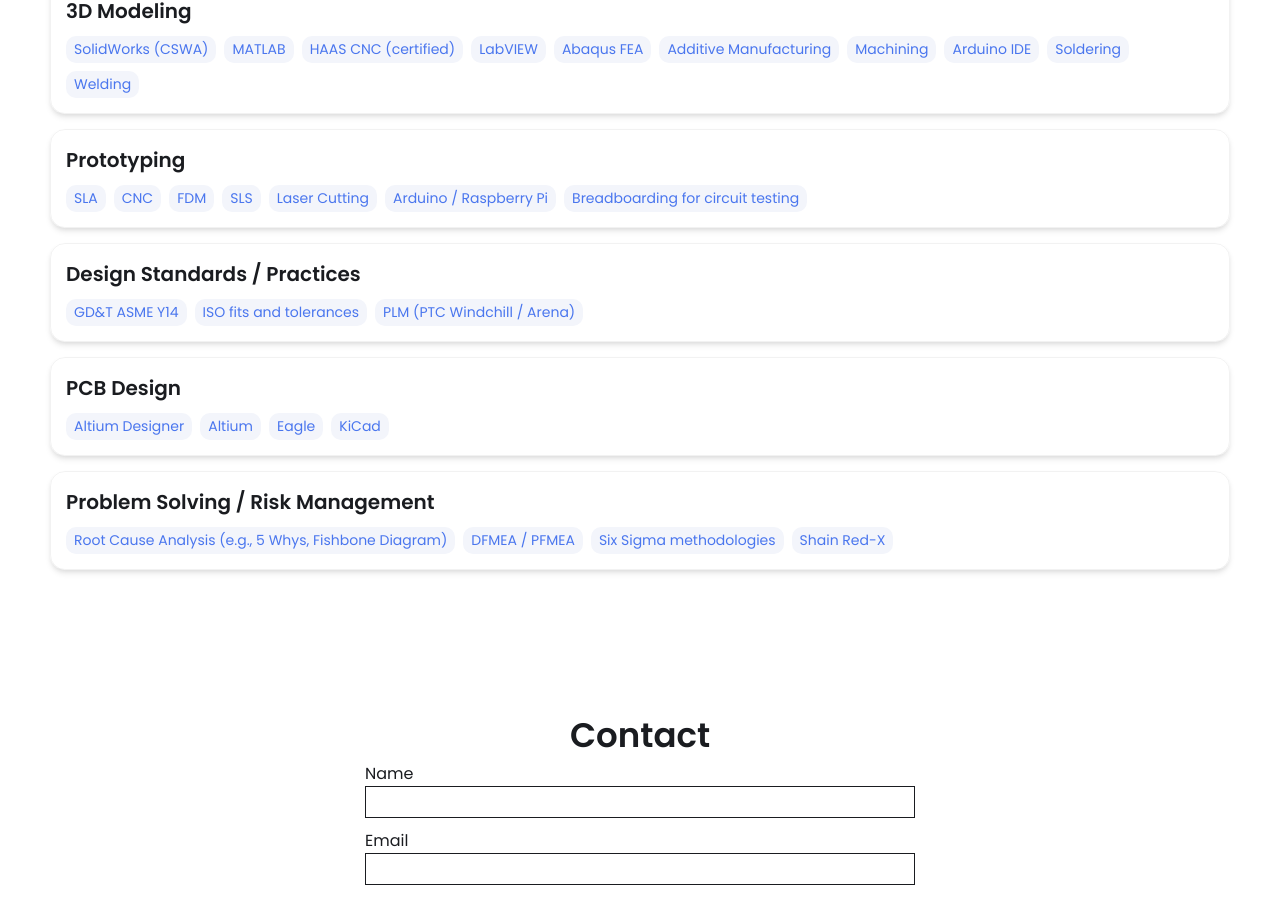
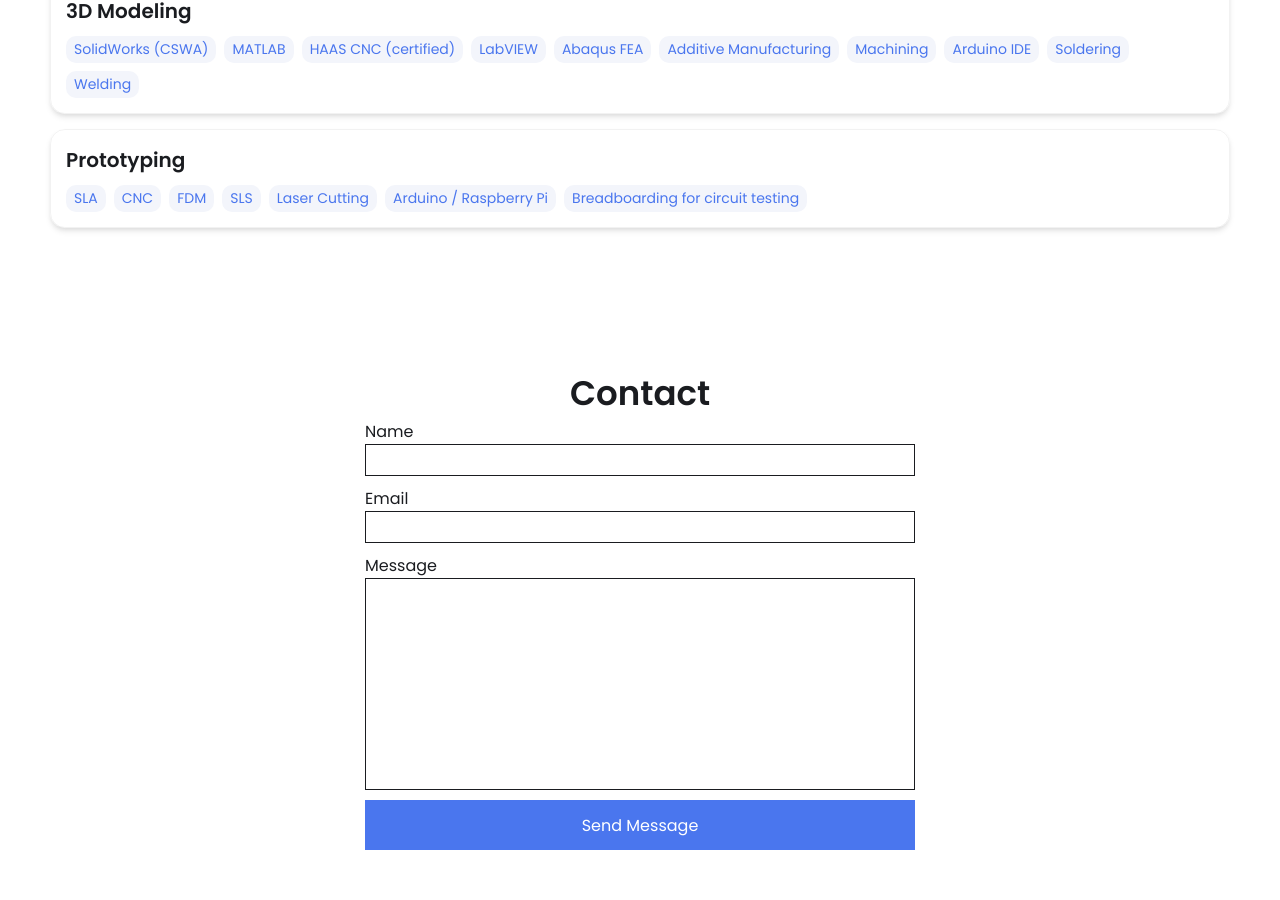
Before and after one commit to maxburdeen/maxburdeen.github.io, a Jekyll site: the page built from index.html, in a window 1280 px wide and 900 px high, scrolled down 1712 px. Built offline with Jekyll 4.4.1, drawn with Linux system fonts in a browser that asks for light colours; part of the change alters nothing that is shown.

Commit message:
Update _config.yml

```diff
--- a/_config.yml
+++ b/_config.yml
@@ -68,23 +68,23 @@ skills:
     - Laser Cutting
     - Arduino / Raspberry Pi
     - Breadboarding for circuit testing
-  - category: Design Standards / Practices
-    tools:
-    - GD&T ASME Y14
-    - ISO fits and tolerances
-    - PLM (PTC Windchill / Arena)
-  - category: PCB Design
-    tools:
-    - Altium Designer
-    - Altium
-    - Eagle
-    - KiCad
-  - category: Problem Solving / Risk Management
-    tools:
-    - Root Cause Analysis (e.g., 5 Whys, Fishbone Diagram)
-    - DFMEA / PFMEA
-    - Six Sigma methodologies
-    - Shain Red-X
+  # - category: Design Standards / Practices
+  #   tools:
+  #   - GD&T ASME Y14
+  #   - ISO fits and tolerances
+  #   - PLM (PTC Windchill / Arena)
+  # - category: PCB Design
+  #   tools:
+  #   - Altium Designer
+  #   - Altium
+  #   - Eagle
+  #   - KiCad
+  # - category: Problem Solving / Risk Management
+  #   tools:
+  #   - Root Cause Analysis (e.g., 5 Whys, Fishbone Diagram)
+  #   - DFMEA / PFMEA
+  #   - Six Sigma methodologies
+  #   - Shain Red-X
 
 
 # Contact Form Setup. Setup an account and copy over the key. When someone fills out the form, it will be received in your email.
```
